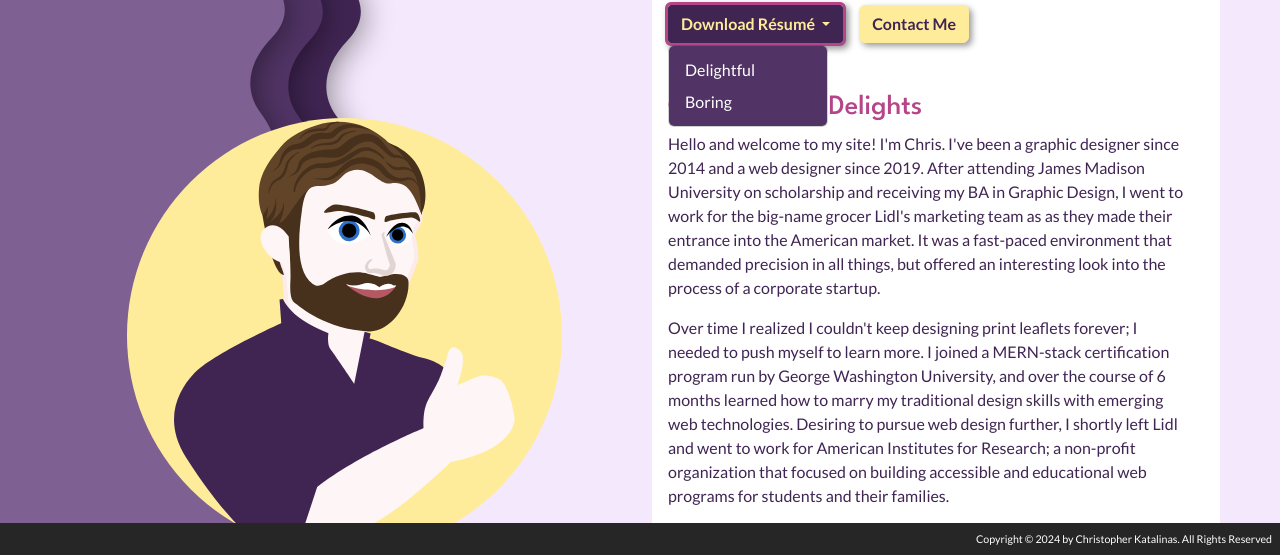
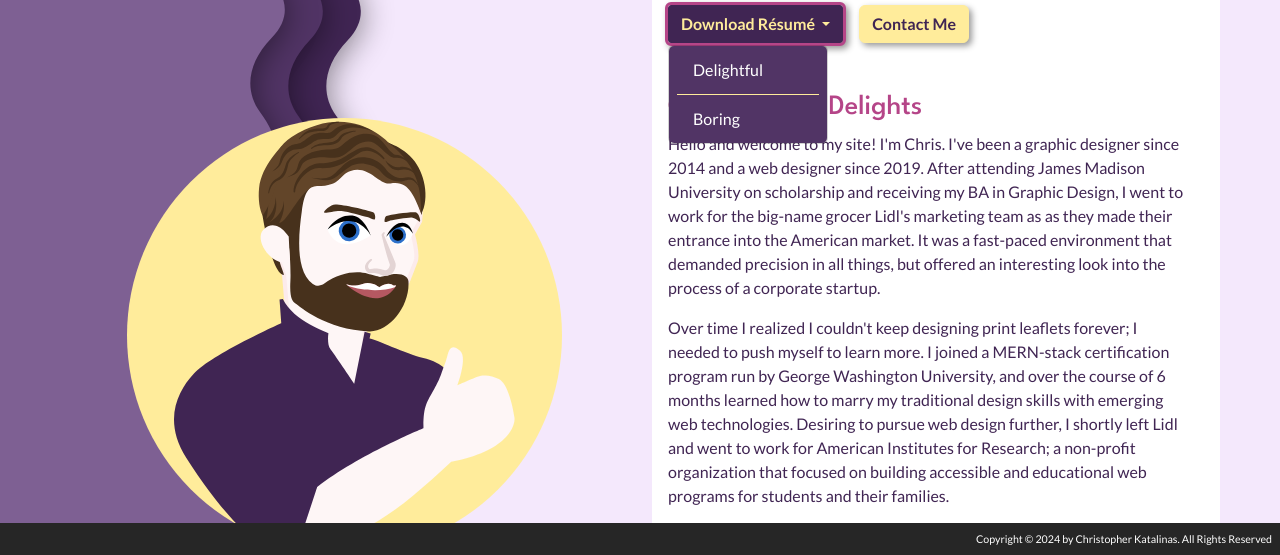
Before and after one commit to robodeco/ckwebsite, a plain HTML site: page index.html in a window 1280 px wide. Both pictures are taken after a click on the button "Download Résumé". Shown: the part 245-800 px from the top of the page. Drawn offline with nearby package versions, Linux system fonts and the light colour scheme.

Commit message:
small tweak to the dropdown menu styles

```diff
--- a/styles/styles_v2.css
+++ b/styles/styles_v2.css
@@ -273,9 +273,16 @@ footer {
 }
 .resBtnContainer .dropdown-menu {
     background-color: var(--purple-mid);
+    padding: .5rem;
 
     a {
         color: #fff;
+    }
+
+    li:last-child {
+        border-top: 1px solid var(--yellow);
+        margin-block-start: .5rem;
+        padding-block-start: .5rem;
     }
 
     .dropdown-item:focus,
```
